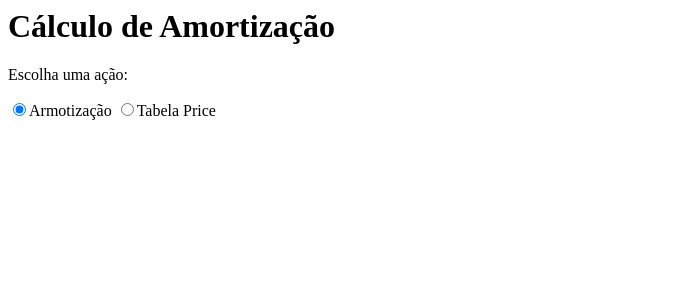
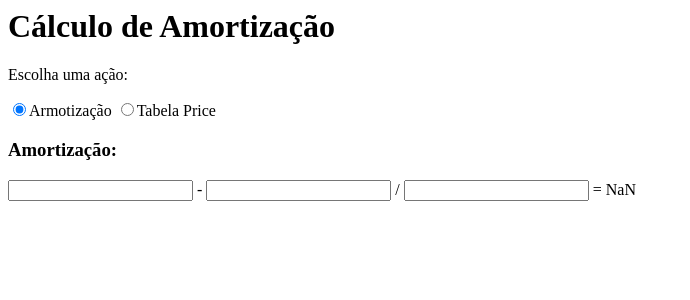
Before and after one commit to thayllaa/Revisao_TarefaCalculo, an Angular app: page / in a window 1280 px wide. Both pictures are taken after a click on the radio button 19 px from the left and 109 px from the top of the page. Shown: the top 300 px of the page, without its empty margins (0-690 px from the left). Built offline with nearby package versions, Linux system fonts and the light colour scheme.

Commit message:
1 file modified

```diff
--- a/src/app/components/amortizacao/amortizacao.component.html
+++ b/src/app/components/amortizacao/amortizacao.component.html
@@ -0,0 +1,6 @@
+<h3>Amortização:</h3>
+<div>
+  <input [(ngModel)]="capital" type="number" /> -
+  <input [(ngModel)]="residual" type="number" /> /
+  <input [(ngModel)]="tempo" type="number" /> = {{ getAmortizacao() }}
+</div>
```
